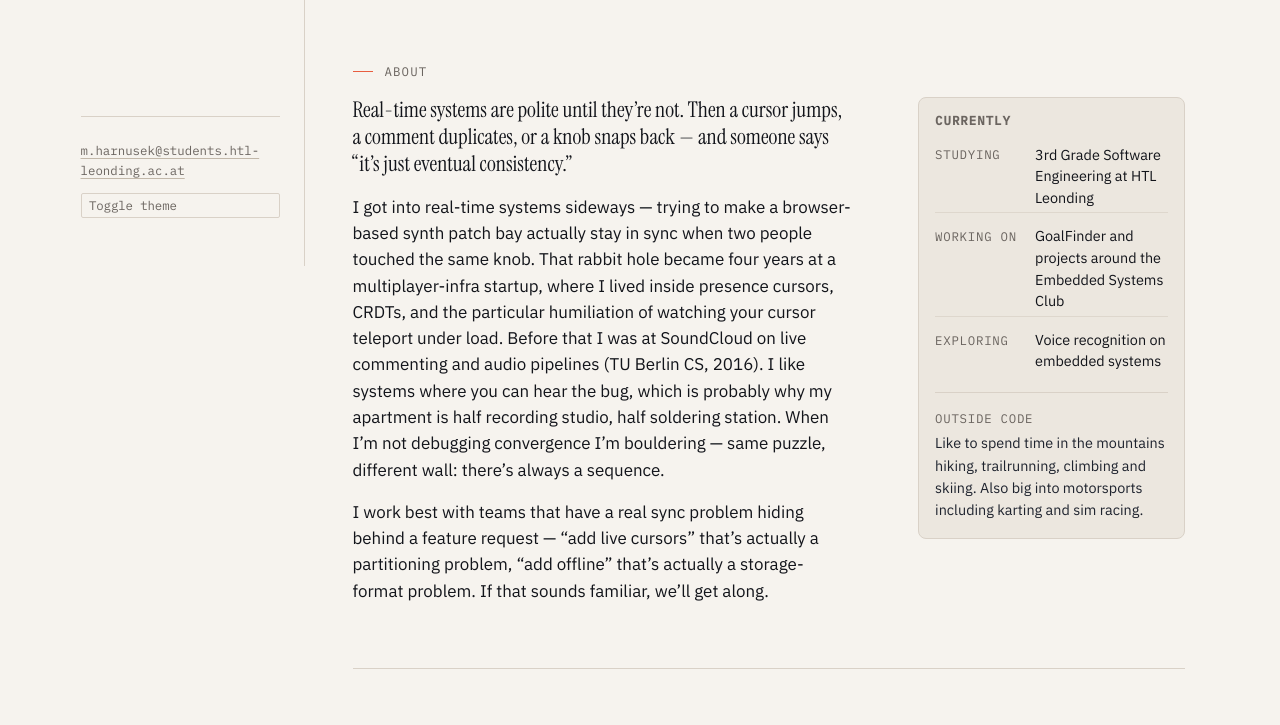
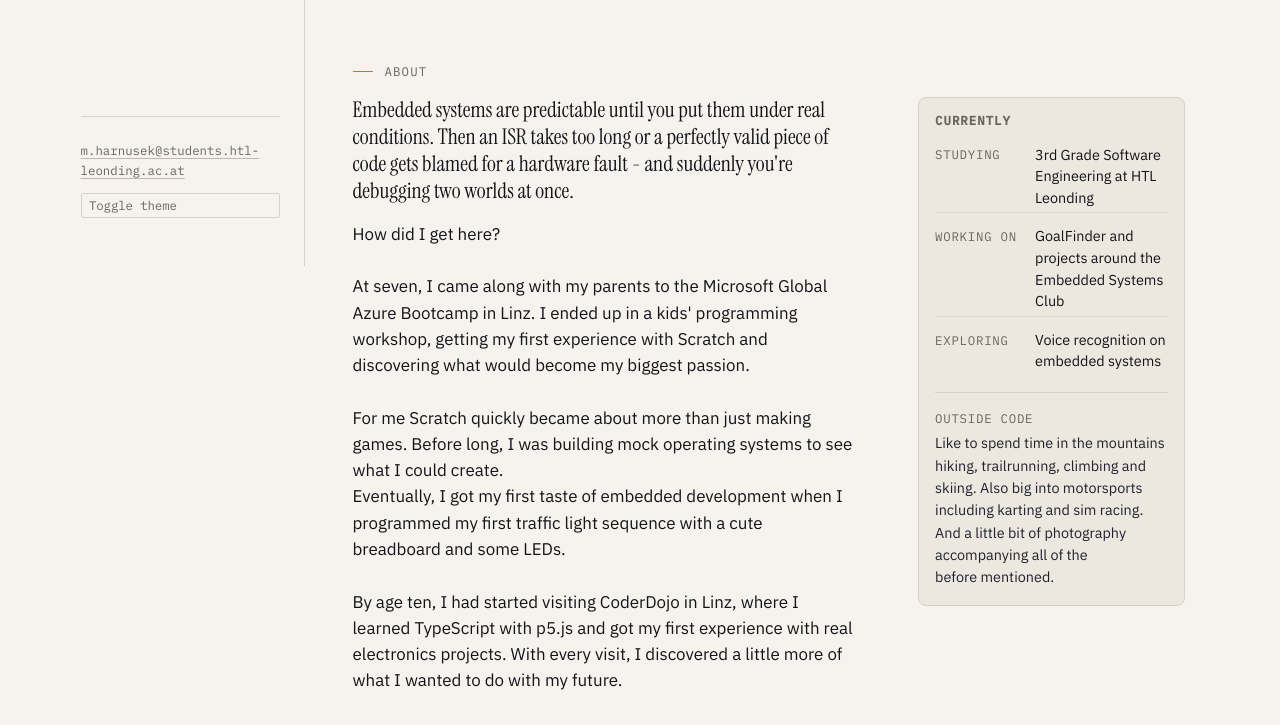
Before and after one commit to MarkusHarnusek/markusharnusek.github.io, an Astro site: page / in a window 1280 px wide. Shown: the part 534-1259 px from the top of the page. Built offline with nearby package versions, Linux system fonts and the light colour scheme; Astro itself is replaced by a stand-in of ours.

Commit message:
add: about section

```diff
--- a/src/components/About.astro
+++ b/src/components/About.astro
@@ -7,17 +7,11 @@ import { profile } from "../data/profile";
   <div class="about__grid">
     <div class="prose">
       <p class="about__lead">
-        Real-time systems are polite until they’re not. Then a cursor jumps,
-        a comment duplicates, or a knob snaps back — and someone says “it’s
-        just eventual consistency.”
+        Embedded systems are predictable until you put them under real conditions.
+        Then an ISR takes too long or a perfectly valid piece of code gets
+        blamed for a hardware fault - and suddenly you're debugging two worlds at once.
       </p>
-      <p>{profile.bio}</p>
-      <p>
-        I work best with teams that have a real sync problem hiding behind a
-        feature request — “add live cursors” that’s actually a partitioning
-        problem, “add offline” that’s actually a storage-format problem. If that
-        sounds familiar, we’ll get along.
-      </p>
+      <p class="about__bio">{profile.bio}</p>
     </div>
 
     <aside class="about__aside" aria-label="Currently">
@@ -35,7 +29,7 @@ import { profile } from "../data/profile";
       <div class="about__callout">
         <p class="mono">Outside code</p>
         <p>
-          Like to spend time in the mountains hiking, trailrunning, climbing and skiing. Also big into motorsports including karting and sim racing.
+          Like to spend time in the mountains hiking, trailrunning, climbing and skiing. Also big into motorsports including karting and sim racing. And a little bit of photography accompanying all of the before mentioned.
         </p>
       </div>
     </aside>
@@ -57,10 +51,14 @@ import { profile } from "../data/profile";
   }
 
   .about__lead {
-    font-family: var(--font-display);
+    font-family: var(--font-display),serif;
     font-size: var(--step-1);
     line-height: var(--leading-snug);
     color: var(--color-fg);
+  }
+
+  .about__bio {
+    white-space: pre-line;
   }
 
   .about__aside {
--- a/src/components/Contact.astro
+++ b/src/components/Contact.astro
@@ -30,7 +30,7 @@ import { profile } from "../data/profile";
       <div class="contact__links mono">
         {
           profile.socials.map((s) => (
-            <a href={s.href} rel="me">
+            <a href={s.href} rel="me" target="_blank">
               {s.label} <span aria-hidden="true">↗</span> <span class="sr-only">({s.handle})</span>
             </a>
           ))
@@ -93,7 +93,7 @@ import { profile } from "../data/profile";
   }
 
   .contact__email-link {
-    font-family: var(--font-mono);
+    font-family: var(--font-mono),serif;
     font-size: var(--step-0);
     font-weight: 500;
     text-decoration: none;
--- a/src/components/Hero.astro
+++ b/src/components/Hero.astro
@@ -10,7 +10,7 @@ import { profile } from "../data/profile";
       <em>Harnúšek</em>
     </h1>
     <p class="hero__sub">
-Hi, I'm Markus, a 16-year-old Software Engineering student at HTL Leonding, aspiring to build a career in software development. Ever since I started programming at the age of 8, my interest in technology and innovation have been a part of my everyday life.    </p>
+      Hi, I'm Markus, a 16-year-old Software Engineering student at HTL Leonding, aspiring to build a career in software development. Ever since I started programming at the age of 8, my interest in technology and innovation have been a part of my everyday life.    </p>
     <div class="hero__ctas">
       <a class="btn btn--ghost" href="#projects">See my work</a>
     </div>
--- a/src/data/profile.ts
+++ b/src/data/profile.ts
@@ -9,31 +9,34 @@ export type Profile = {
   pronouns: string;
   location: string;
   role: string;
-  tagline: string;
   bio: string;
   currently: { label: string; value: string }[];
   email: string;
-  availability: string;
   socials: SocialLink[];
 };
 
 export const profile: Profile = {
-  name: "Silas Varga",
+  name: "Markus Harnúšek",
   pronouns: "he/him",
-  location: "Berlin, DE — CET (UTC+1)",
-  role: "Real-time collaboration engineer",
-  tagline: "Multiplayer is the easy part. Sync is the hard part.",
-  bio: `I got into real-time systems sideways — trying to make a browser-based synth patch bay actually stay in sync when two people touched the same knob. That rabbit hole became four years at a multiplayer-infra startup, where I lived inside presence cursors, CRDTs, and the particular humiliation of watching your cursor teleport under load. Before that I was at SoundCloud on live commenting and audio pipelines (TU Berlin CS, 2016). I like systems where you can hear the bug, which is probably why my apartment is half recording studio, half soldering station. When I’m not debugging convergence I’m bouldering — same puzzle, different wall: there’s always a sequence.`,
+  location: "Leonding, Österreich",
+  role: "Software Engineering Student",
+  bio: `How did I get here?\n
+        At seven, I came along with my parents to the Microsoft Global Azure Bootcamp in Linz. I ended up in a kids' programming workshop, getting my first experience with Scratch and discovering what would become my biggest passion.\n
+        For me Scratch quickly became about more than just making games. Before long, I was building mock operating systems to see what I could create.
+        Eventually, I got my first taste of embedded development when I programmed my first traffic light sequence with a cute breadboard and some LEDs.\n
+        By age ten, I had started visiting CoderDojo in Linz, where I learned TypeScript with p5.js and got my first experience with real electronics projects. With every visit, I discovered a little more of what I wanted to do with my future.\n
+        When it came to choosing my next step after middle school, I knew I wanted to continue down this path. HTL Leonding was the obvious choice.\n
+        Over the past three years, I've had the opportunity to get some real hands-on experience, work on some exciting projects, and collaborate with some genuinely great people.\n
+        In my second year, I found myself drawn to embedded systems. I started programming microcontrollers, beginning with Arduinos before moving on to proper ESP32s. Along learning journey I've acquired many new skills from 3D printing and soldering to laser cutting. I wasn't just writing code anymore; I was learning how to bring ideas into the physical world.\n
+        Now, in my third year, I've taken another step forward by becoming president of HTL Leonding's Embedded Systems Club. I'm excited to help others discover the same passion for embedded development and bring people together around new exciting projects.`,
   currently: [
     { label: "Studying", value: "3rd Grade Software Engineering at HTL Leonding" },
     { label: "Working on", value: "GoalFinder and projects around the Embedded Systems Club" },
     { label: "Exploring", value: "Voice recognition on embedded systems" },
   ],
-  email: "silas@varga.build",
-  availability: "Available for 3–6 month contracts · next slot late May 2026 · 48h reply",
+  email: "m.harnusek@students.htl-leonding.ac.at",
   socials: [
-    { label: "GitHub", href: "https://github.com/silasvarga", handle: "@silasvarga" },
-    { label: "Mastodon", href: "https://mastodon.social/@silasvarga", handle: "@silasvarga@mastodon.social" },
-    { label: "Blog", href: "#writing", handle: "silasvarga.build/notes" },
+    { label: "GitHub", href: "https://github.com/markusharnusek", handle: "@markusharnusek" },
+    { label: "LinkedIn", href: "https://www.linkedin.com/in/markus-harn%C3%BA%C5%A1ek-807b363b3/", handle: "@markus-harnúšek" }
   ],
 };
```
